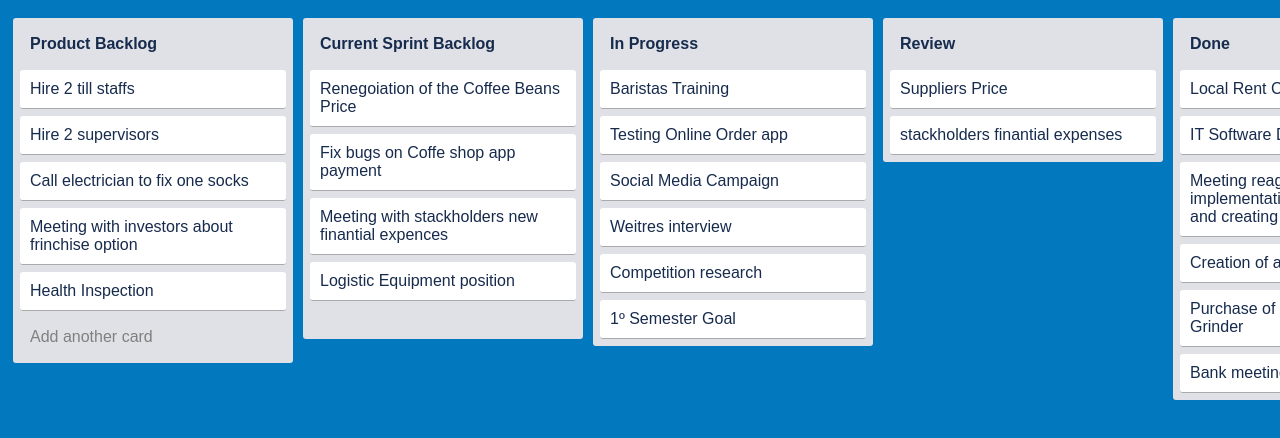
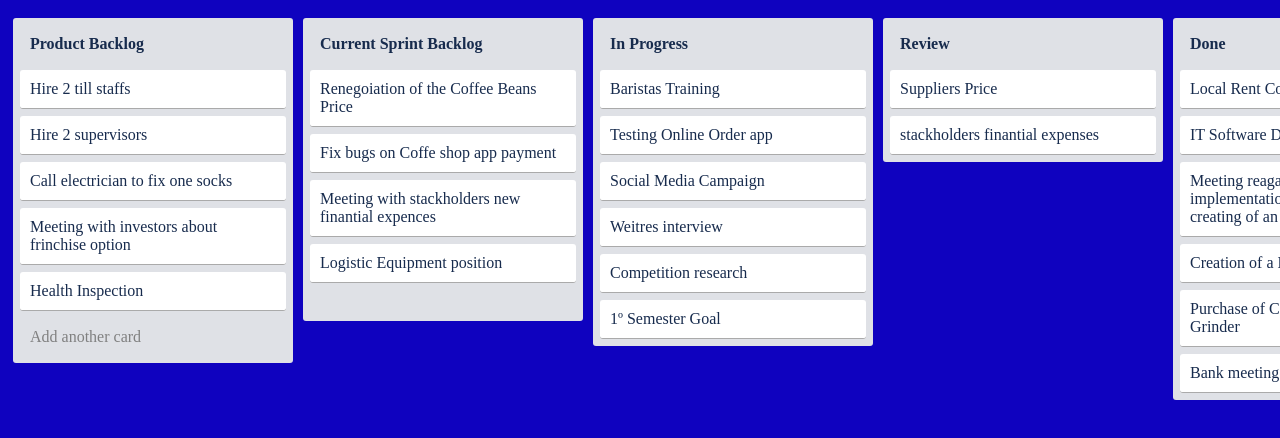
Before and after one commit to LucasChrispim/csp-ps_ca3, a plain HTML site: page index.html in a window 1280 px wide. Shown: the top 438 px of the page. Drawn offline with nearby package versions, Linux system fonts and the light colour scheme.

Commit message:
Changed the Backgoudn

```diff
--- a/style.css
+++ b/style.css
@@ -1,7 +1,7 @@
 body {
-  font-family: sans-serif;
+  font-family: google;
   color: #172b4d;
-  background-color: #0279bf;
+  background-color: #0f02bf;
   display: flex;
   align-items: start;
 }
```
